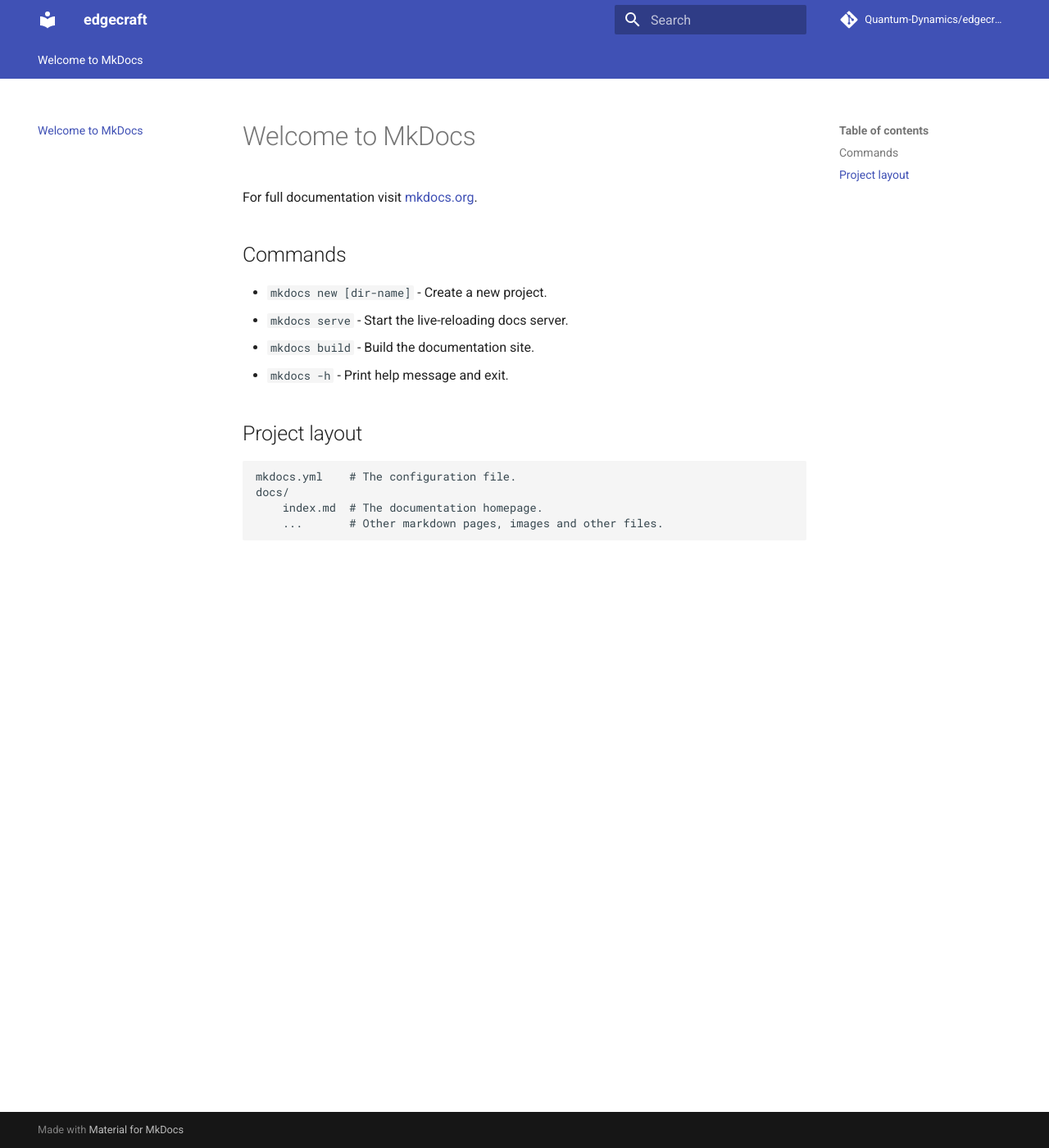
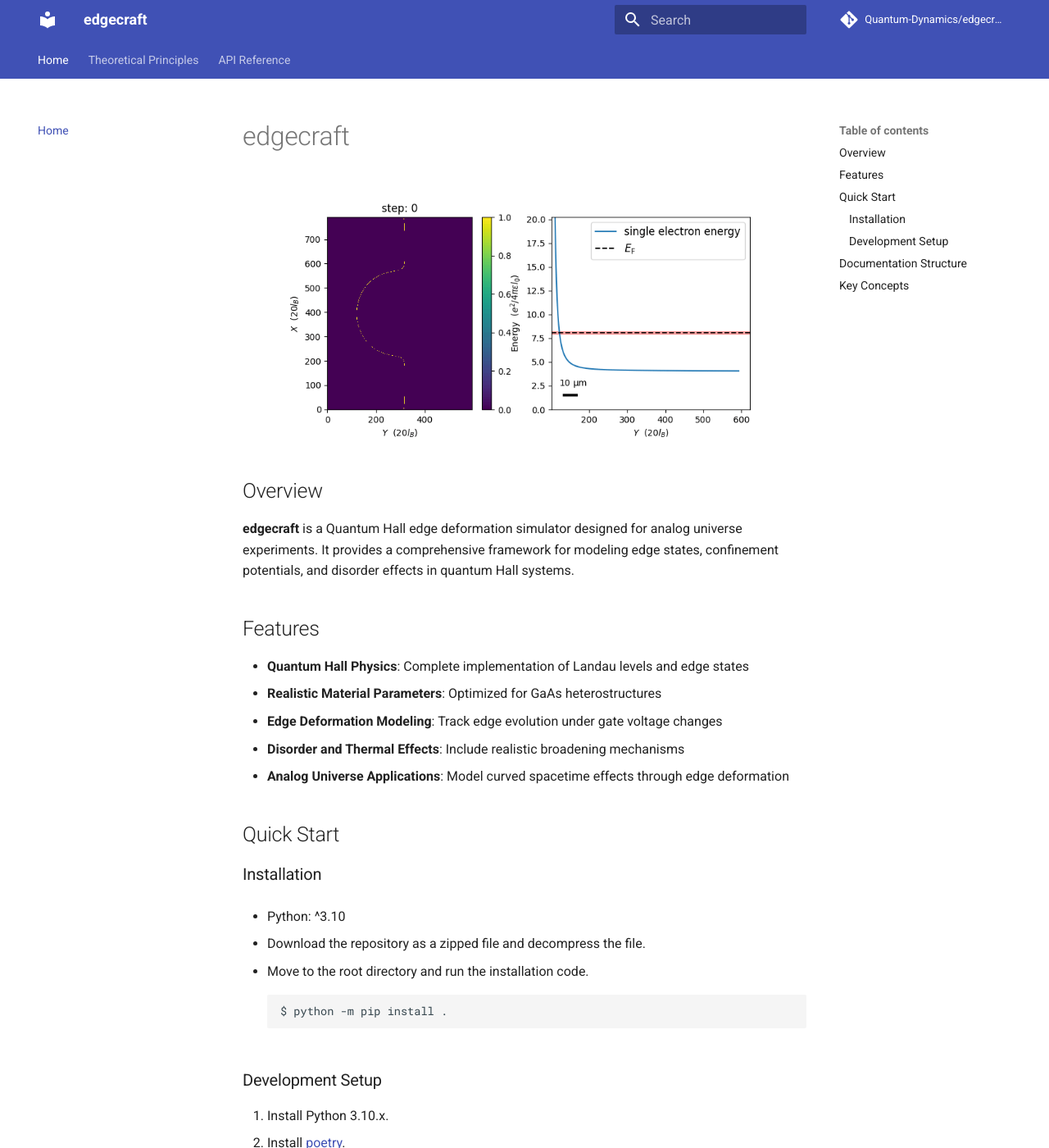
Before and after one commit to Quantum-Dynamics/edgecraft, an MkDocs documentation site: the page built from docs/index.md, in a window 1280 px wide and 1400 px high. Shown: the whole window at 82% size. Built offline with MkDocs 1.6.1 and Material for MkDocs 9.7.7, drawn with Linux system fonts in a browser that asks for light colours; comment, search, counter and statistics services are not loaded; some of the changed text lies outside the part shown.

Commit message:
Add comprehensive theoretical documentation with mathematical formulation
Co-authored-by: jjj999 <51522178+jjj999@users.noreply.github.com>

````diff
--- a/docs/index.md
+++ b/docs/index.md
@@ -1,17 +1,54 @@
-# Welcome to MkDocs
+# edgecraft
 
-For full documentation visit [mkdocs.org](https://www.mkdocs.org).
+![simple_sample](res/simple_sample.gif)
 
-## Commands
+## Overview
 
-* `mkdocs new [dir-name]` - Create a new project.
-* `mkdocs serve` - Start the live-reloading docs server.
-* `mkdocs build` - Build the documentation site.
-* `mkdocs -h` - Print help message and exit.
+**edgecraft** is a Quantum Hall edge deformation simulator designed for analog universe experiments. It provides a comprehensive framework for modeling edge states, confinement potentials, and disorder effects in quantum Hall systems.
 
-## Project layout
+## Features
 
-    mkdocs.yml    # The configuration file.
-    docs/
-        index.md  # The documentation homepage.
-        ...       # Other markdown pages, images and other files.
+- **Quantum Hall Physics**: Complete implementation of Landau levels and edge states
+- **Realistic Material Parameters**: Optimized for GaAs heterostructures
+- **Edge Deformation Modeling**: Track edge evolution under gate voltage changes
+- **Disorder and Thermal Effects**: Include realistic broadening mechanisms
+- **Analog Universe Applications**: Model curved spacetime effects through edge deformation
+
+## Quick Start
+
+### Installation
+
+- Python: ^3.10
+
+1. Download the repository as a zipped file and decompress the file.
+2. Move to the root directory and run the installation code.
+   ```sh
+   $ python -m pip install .
+   ```
+
+### Development Setup
+
+1. Install Python 3.10.x.
+2. Install [poetry](https://python-poetry.org/docs/).
+3. Install the dependencies:
+    ```sh
+    $ poetry install
+    ```
+
+## Documentation Structure
+
+- **[Theoretical Principles](principles.md)**: Comprehensive mathematical framework and physics background
+- **[API Reference](api.md)**: Detailed function documentation
+- **Examples**: See the `examples/` directory for simulation examples
+
+## Key Concepts
+
+The simulator is built around several core physics concepts:
+
+- **Landau Levels**: Quantized energy levels in magnetic fields
+- **Edge States**: Chiral conducting states at sample boundaries
+- **Confinement Potential**: Electrostatic edge confinement modeling
+- **Unit Systems**: Rescaled coordinates using magnetic length
+- **Edge Finding**: Algorithm to identify and track edge positions
+
+For detailed mathematical formulations, see the [Theoretical Principles](principles.md) section.
--- /dev/null
+++ b/docs/javascripts/mathjax.js
@@ -0,0 +1,16 @@
+window.MathJax = {
+  tex: {
+    inlineMath: [["\\(", "\\)"]],
+    displayMath: [["\\[", "\\]"]],
+    processEscapes: true,
+    processEnvironments: true
+  },
+  options: {
+    ignoreHtmlClass: ".*|",
+    processHtmlClass: "arithmatex"
+  }
+};
+
+document$.subscribe(() => {
+  MathJax.typesetPromise()
+})
--- a/mkdocs.yml
+++ b/mkdocs.yml
@@ -21,8 +21,20 @@ markdown_extensions:
   - pymdownx.highlight
   - pymdownx.snippets
   - pymdownx.superfences
+  - pymdownx.arithmatex:
+      generic: true
 
 plugins:
   - search
   - mkdocstrings:
       default_handler: python
+
+extra_javascript:
+  - javascripts/mathjax.js
+  - https://polyfill.io/v3/polyfill.min.js?features=es6
+  - https://cdn.jsdelivr.net/npm/mathjax@3/es5/tex-mml-chtml.js
+
+nav:
+  - Home: index.md
+  - Theoretical Principles: principles.md
+  - API Reference: api.md
--- a/pyproject.toml
+++ b/pyproject.toml
@@ -10,6 +10,7 @@ python = "^3.10"
 matplotlib = "^3.10.1"
 numpy = "^2.2.5"
 click = "^8.2.1"
+mkdocstrings-python = "^1.16.12"
 
 
 [tool.poetry.group.dev.dependencies]
````
Also changed, not shown: docs/api.md (added, +9 -0 lines), docs/principles.md (added, +202 -0 lines), 1 other file.
